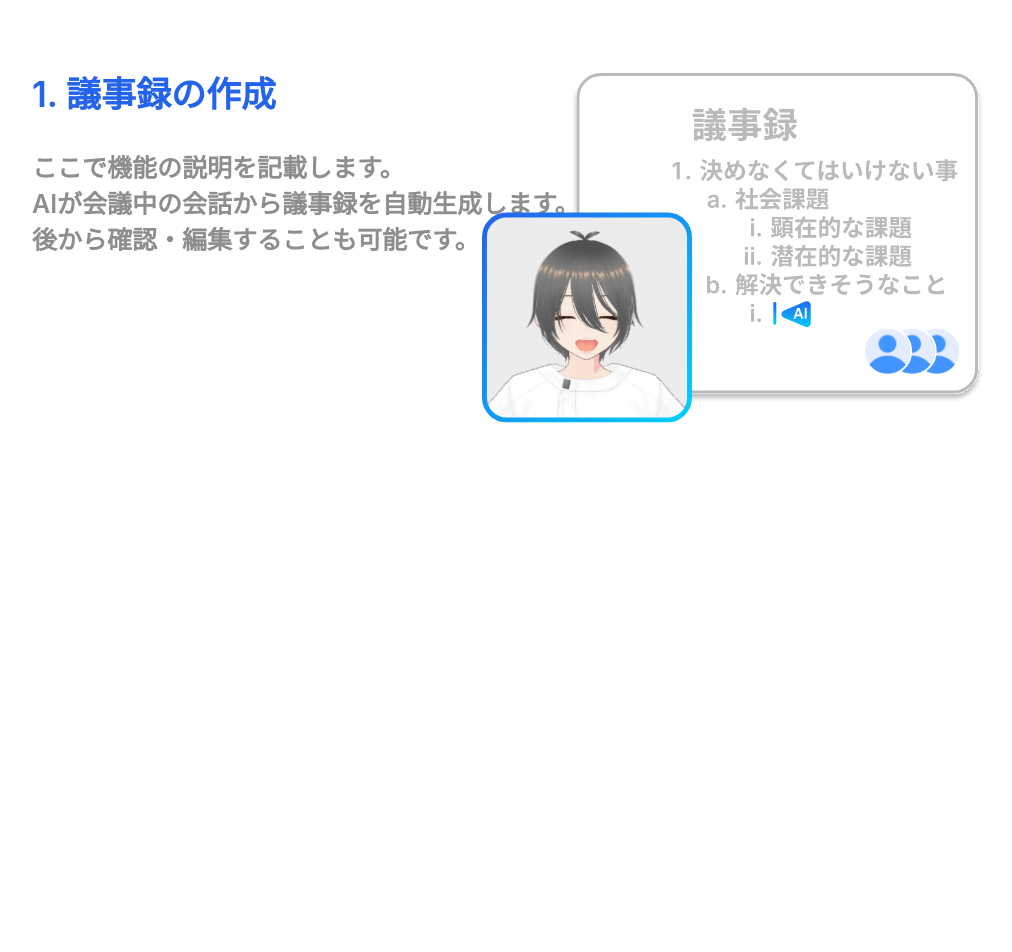
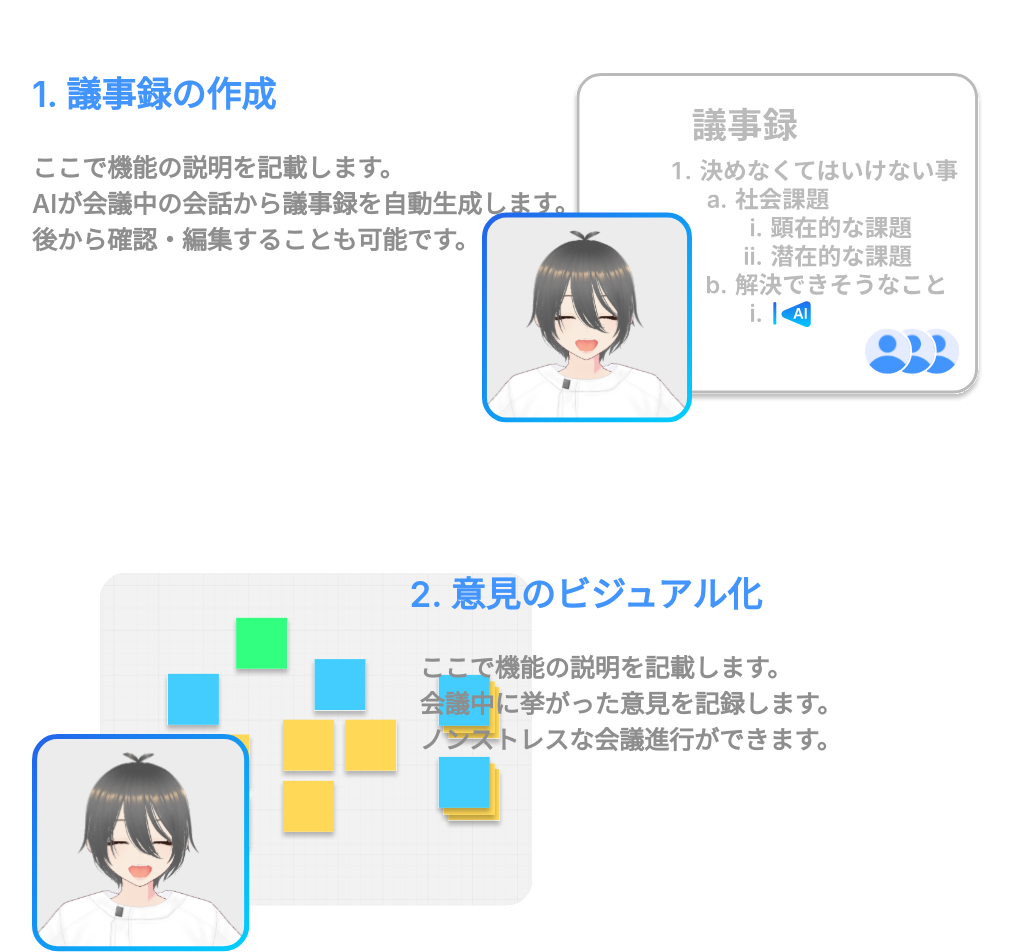
Before and after one commit to BPS-sys/DiscussPlanner, a React (Create React App) app in the folder dev/frontend/react_app/: page / in a window 1280 px wide. Shown: the part 757-1709 px from the top of the page, without its empty margins (118-1130 px from the left). Before the commit the page ends 1180 px from the top, so only its background shows below. Built offline with nearby package versions, Linux system fonts and the light colour scheme.

Commit message:
Home部分完成

```diff
--- a/dev/frontend/react_app/package.json
+++ b/dev/frontend/react_app/package.json
@@ -10,6 +10,7 @@
     "cra-template": "1.2.0",
     "react": "^19.0.0",
     "react-dom": "^19.0.0",
+    "react-router-dom": "^7.0.2",
     "react-scripts": "5.0.1"
   },
   "scripts": {
--- a/dev/frontend/react_app/src/components/DetailDescriptionDP.jsx
+++ b/dev/frontend/react_app/src/components/DetailDescriptionDP.jsx
@@ -1,12 +1,16 @@
 
-import { DetailDescriptionDPLetter } from "./DetailDescriptionDPLetter";
+import { DetailDescriptionDPRecordLetter } from "./DetailDescriptionDPRecordLetter";
 import { DetailDescriptionDPRecordImage } from "./DetailDescriptionDPRecordImage";
+import { DetailDescriptionDPVisualImage } from "./DetailDescriptionDPVisualImage";
+import { DetailDescriptionDPVisualLetter } from "./DetailDescriptionDPVisualLetter";
 
 export const DetailDescriptionDP = () => {
     return(
         <div>
-            <DetailDescriptionDPLetter></DetailDescriptionDPLetter>
+            <DetailDescriptionDPRecordLetter></DetailDescriptionDPRecordLetter>
             <DetailDescriptionDPRecordImage></DetailDescriptionDPRecordImage>
+            <DetailDescriptionDPVisualImage></DetailDescriptionDPVisualImage>
+            <DetailDescriptionDPVisualLetter></DetailDescriptionDPVisualLetter>
         </div>
     );
 };
--- /dev/null
+++ b/dev/frontend/react_app/src/components/DetailDescriptionDPRecordLetter.jsx
@@ -0,0 +1,34 @@
+export const DetailDescriptionDPRecordLetter = () =>{
+    return (
+        <div>
+            <h1
+            style={{
+                position:"absolute",
+                fontWeight:600,
+                color:"#4294FF",
+                fontSize:35,
+                left:150,
+                top:800,
+                textAlign:'left'
+
+            }}>
+                1. 議事録の作成
+            </h1>
+            <p
+            style={{
+                position:"absolute",
+                fontWeight:600,
+                color:"#8E8E8E",
+                fontSize:25,
+                left:150,
+                top:880,
+                textAlign:'left'
+
+            }}>
+                ここで機能の説明を記載します。<br></br>
+                AIが会議中の会話から議事録を自動生成します。<br></br>
+                後から確認・編集することも可能です。
+            </p>
+        </div>
+    );
+};
--- /dev/null
+++ b/dev/frontend/react_app/src/components/DetailDescriptionDPVisualImage.jsx
@@ -0,0 +1,14 @@
+export const DetailDescriptionDPVisualImage = () => {
+    return (
+      <div>
+        <img
+            src="./images/DescriptionTransVisual.svg"
+            style={{
+                position:"absolute",
+                top:1330,
+                left:150,
+                width:500
+            }}></img>
+      </div>
+    );
+  };
--- a/dev/frontend/react_app/src/components/DetailDescriptionDPLetter.jsx
+++ b/dev/frontend/react_app/src/components/DetailDescriptionDPVisualLetter.jsx
@@ -1,18 +1,18 @@
-export const DetailDescriptionDPLetter = () =>{
+export const DetailDescriptionDPVisualLetter = () =>{
     return (
         <div>
             <h1
             style={{
                 position:"absolute",
                 fontWeight:600,
-                color:"#2463eb",
+                color:"#4294FF",
                 fontSize:35,
-                left:150,
-                top:800,
+                right:400,
+                top:1300,
                 textAlign:'left'
 
             }}>
-                1. 議事録の作成
+                2. 意見のビジュアル化
             </h1>
             <p
             style={{
@@ -20,14 +20,14 @@ export const DetailDescriptionDPLetter = () =>{
                 fontWeight:600,
                 color:"#8E8E8E",
                 fontSize:25,
-                left:150,
-                top:880,
+                right:320,
+                top:1380,
                 textAlign:'left'
 
             }}>
                 ここで機能の説明を記載します。<br></br>
-                AIが会議中の会話から議事録を自動生成します。<br></br>
-                後から確認・編集することも可能です。
+                会議中に挙がった意見を記録します。<br></br>
+                ノンストレスな会議進行ができます。
             </p>
         </div>
     );
```
Also changed, not shown: dev/frontend/react_app/public/images/DescriptionTransVisual.svg (added), 1 other file (tests, documents, lock files or other folders).
